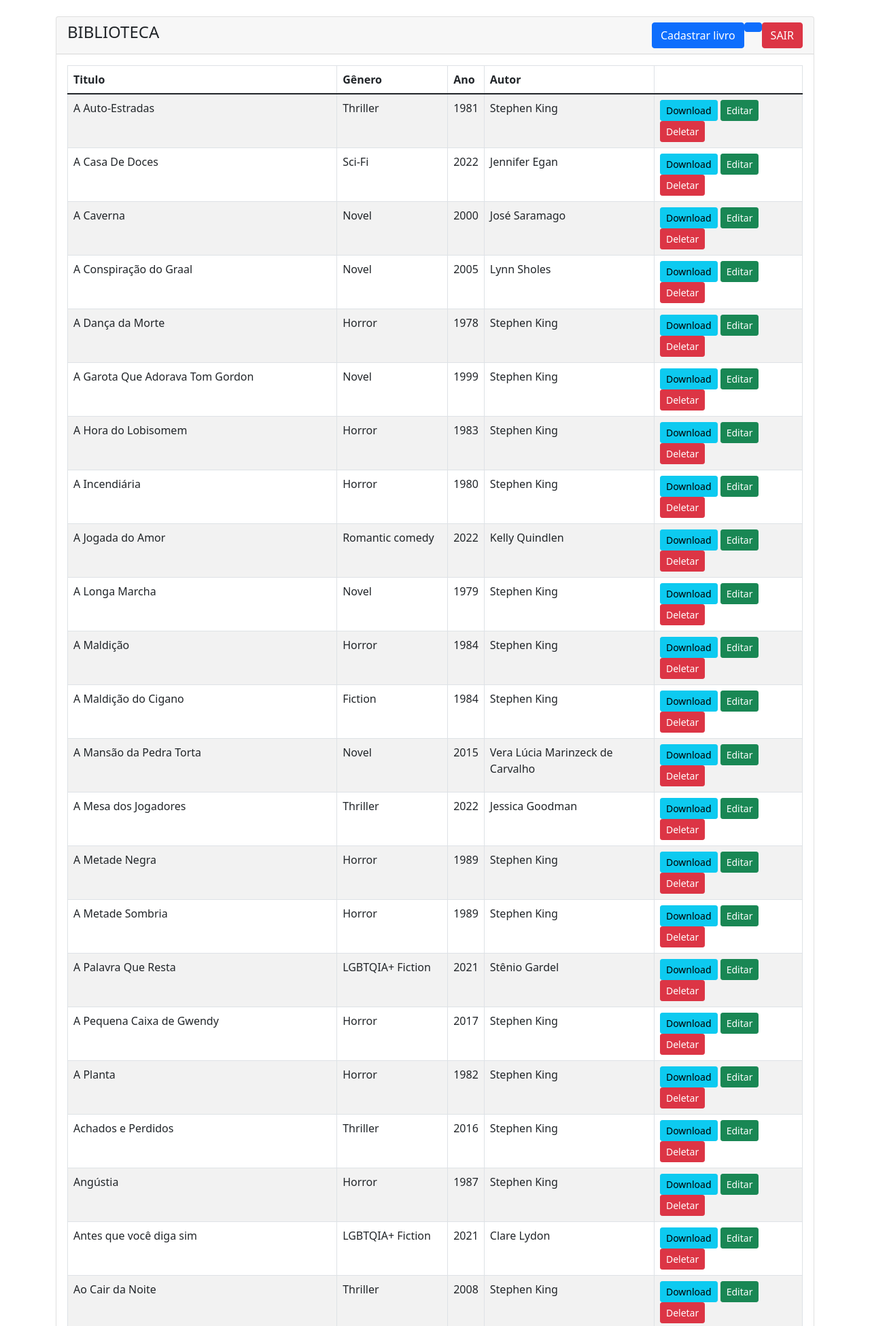
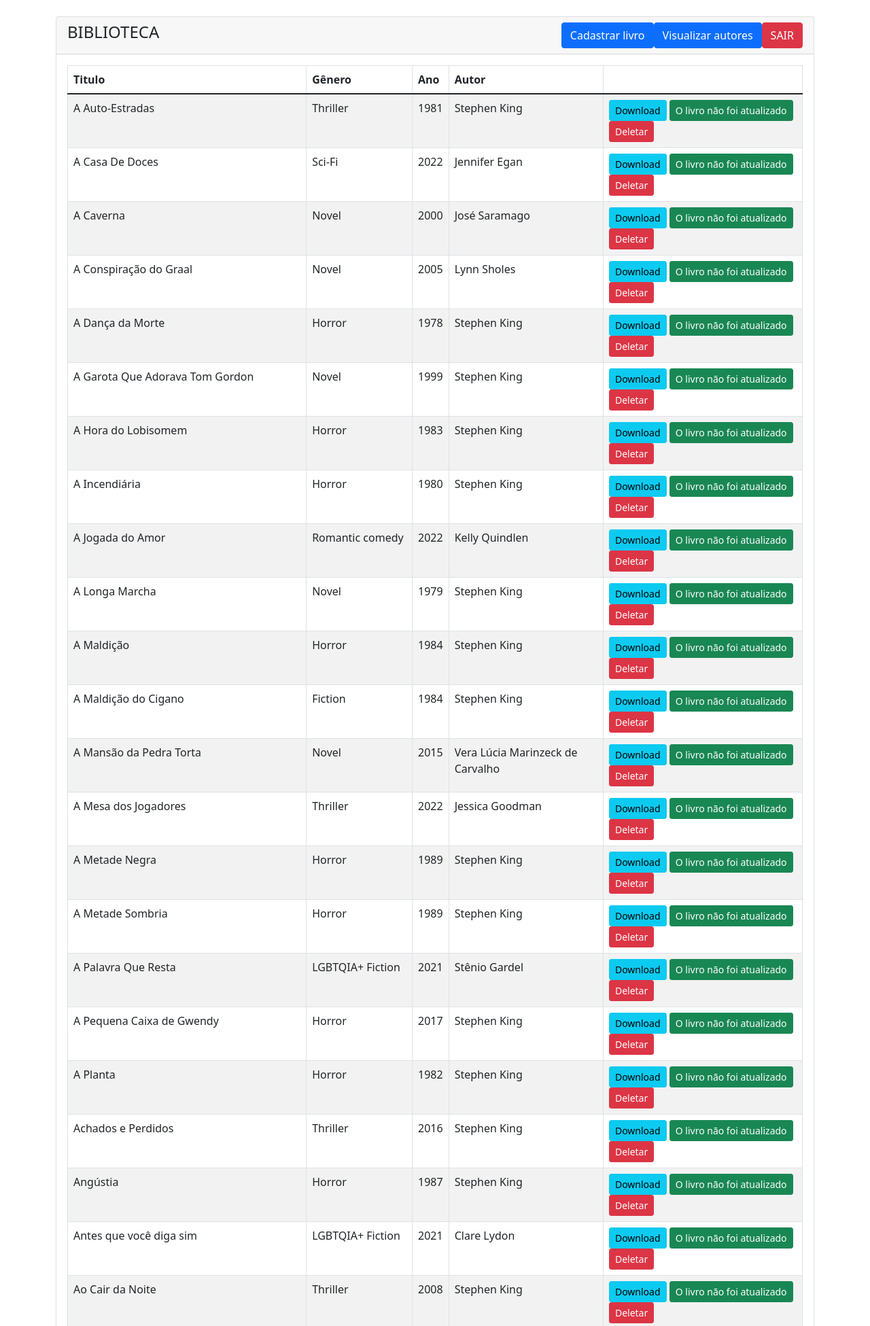
Before and after one commit to AlLeLu3/TrabalhoProgIng, a PHP site: page /restrita.php in a window 1280 px wide. Shown: the top 1951 px of the page at 68% size. Run offline with PHP 8.4, Linux system fonts and the light colour scheme; a user stored in the database is signed in; data comes from the database, SQL or seed files in the repository; data that the repository does not hold is empty.

Commit message:
Update idioma_pt.php

```diff
--- a/idioma_pt.php
+++ b/idioma_pt.php
@@ -4,12 +4,13 @@
 
 /*  index  */
 $texto['login'] = "Login de usuário";
-$texto['emailins'] = "Email institucional:";
+$texto['emailins'] = "Email:";
 $texto['senha'] = "Senha:";
 $texto['logar'] = "LOGAR";
 $texto['primeiravez'] = "Primeira vez aqui?";
 $texto['contaacesso'] = "Crie a sua conta para ter acesso à esse site.";
 $texto['criarconta'] = "CRIAR CONTA";
+$texto['criarcont'] = "Criar uma conta";
 $texto['criar'] = "CRIAR";
 $texto['voltar'] = "VOLTAR";
 $texto['cancela'] = "CANCELAR";
@@ -20,6 +21,7 @@ $texto['livros'] = "Livros";
 $texto['biblioteca'] = "BIBLIOTECA";
 $texto['criarAutor'] = "Cadastrar autor";
 $texto['criarLivro'] = "Cadastrar livro";
+$texto['vautores'] = "Visualizar autores";
 $texto['titulo'] = "Titulo";
 $texto['genero'] = "Gênero";
 $texto['ano'] = "Ano";
@@ -27,17 +29,24 @@ $texto['autor'] = "Autor";
 $texto['editar'] = "Editar";
 $texto['deletar'] = "Deletar";
 $texto['restritaSLivro'] = "Não há livros registrados";
+$texto['autores'] = "Autores";
 
 /*cadastro livro */
 $texto['registrar'] = "REGISTRAR LIVRO";
 $texto['registro'] = "REGISTRAR";
+$texto['succadastrar'] = "Livro cadastrado com sucesso!";
+$texto['cadastrar'] = "Ocorreu um erro! Não foi possível cadastrar o livro.";
 
 /*editar livro*/
 $texto['editarl'] = "EDITAR LIVRO";
 $texto['editarli'] = "Editar livro";
+$texto['suceditar'] = "Livro atualizado com sucesso";
+$texto['editar'] = "O livro não foi atualizado";
 
+/*excluir*/
+$texto['sucexcluir'] = "Livro excluido com sucesso";
+$texto['excluir'] = "Não foi possivel excluir o livro";
 
-$texto['dev'] = "Desenvolvedores";
-$texto[''] = "";
-$texto[''] = "";
-$texto[''] = "";
+/*cadastrarautor*/
+$texto['sucautor'] = "Autor cadastrado com sucesso!";
+$texto['autorr'] = "Ocorreu um erro! Não foi possível cadastrar o autor.";
```
